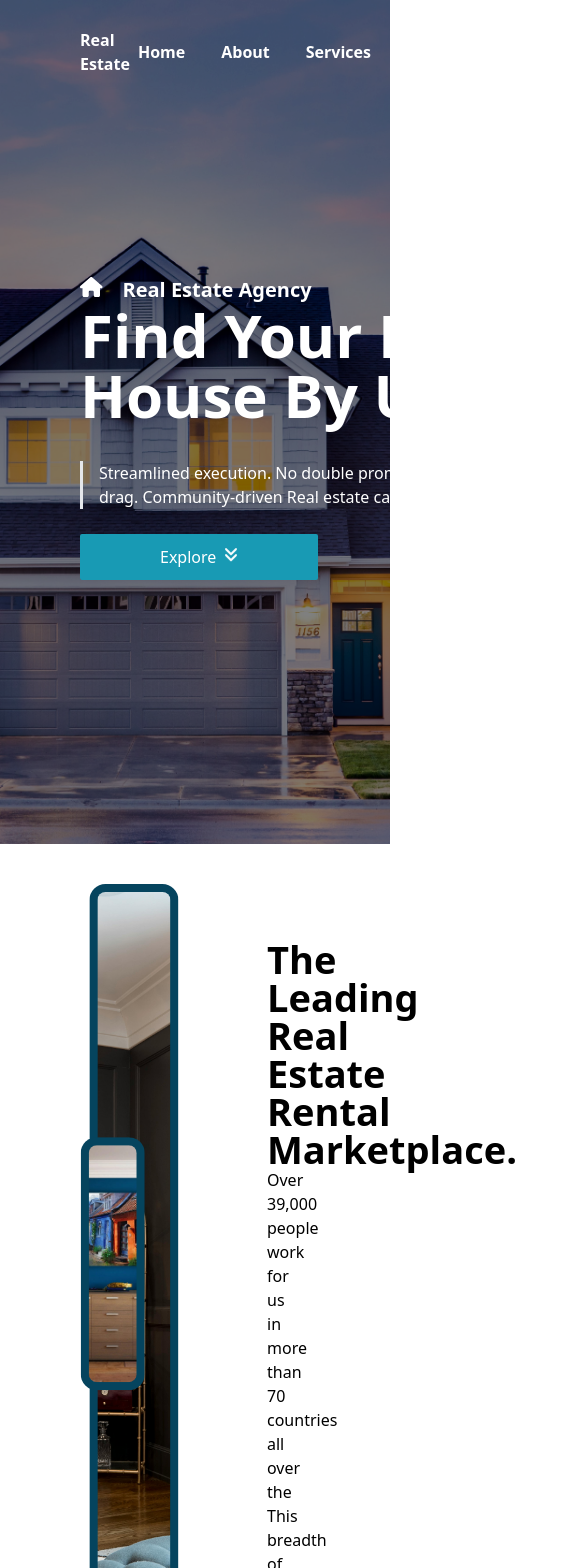
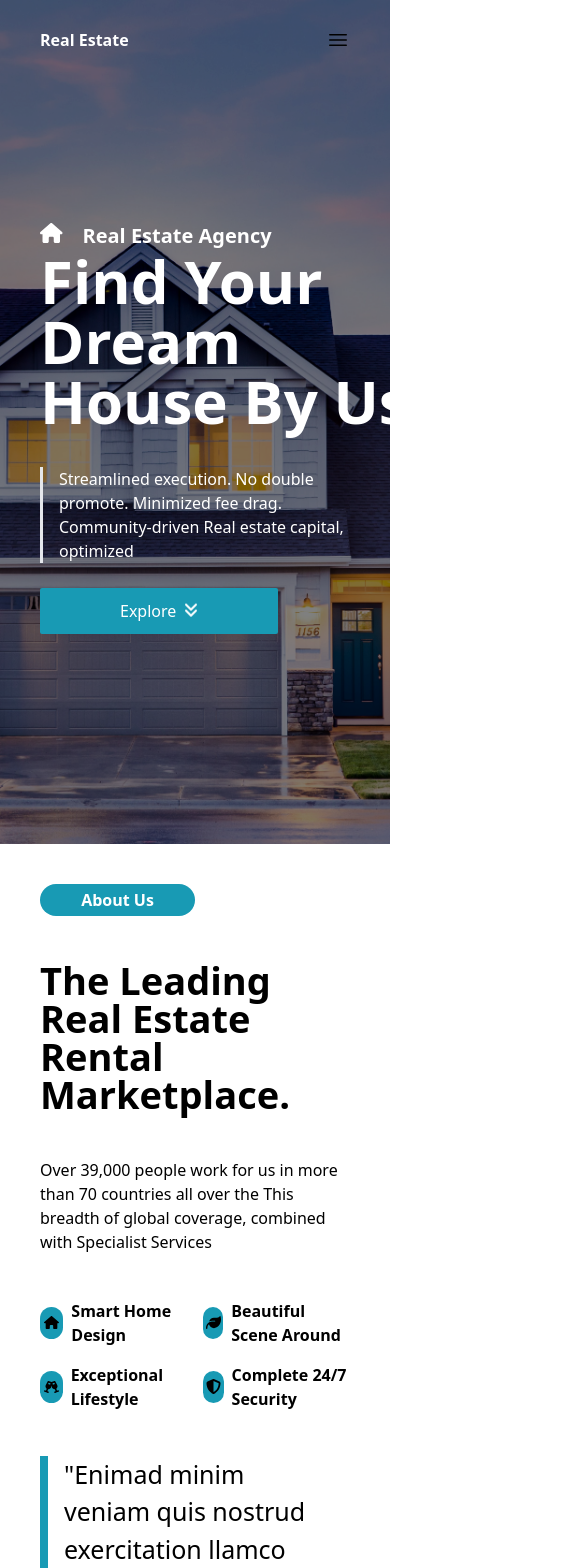
Before and after one commit to wajid-shaikh/WashRealEstate, a React (Vite) app in the folder client/: page / in a window 390 px wide. Shown: the top 1568 px of the page, 585 px wide, since content can reach past the window. Built offline with nearby package versions, Linux system fonts and the light colour scheme.

Commit message:
Compatiblity for Home and navbar and about us updated

```diff
--- a/client/src/Components/AboutUs.jsx
+++ b/client/src/Components/AboutUs.jsx
@@ -6,39 +6,9 @@ import { Link } from "react-router-dom";
 const AboutUs = () => {
   return (
     <>
-      <div className="grid grid-cols-2 gap-4 w-full h-4/5 relative">
-        <div className=" h-screen">
-          <div className="bg-[#05445E] rounded-2xl relative">
-            <img
-              src={AboutSection.bgImage1}
-              className=" p-2 w-5/6 h-full object-cover rounded-2xl bg-[#05445E] transition-all ease-in-out duration-300 hover:bg-[#E66912] "
-              alt=""
-              style={{
-                height: "100vh",
-                overflow: "hidden",
-                position: "absolute",
-                top: "50%",
-                left: "50%",
-                transform: "translate(-50%, 0)",
-              }}
-            />
-            <img
-              src={AboutSection.bgImage2}
-              className=" p-2 w-3/5 object-cover rounded-2xl bg-[#05445E] transition-all ease-in-out duration-300 hover:bg-[#E66912]"
-              alt=""
-              style={{
-                height: "30vh",
-                overflow: "hidden",
-                position: "absolute",
-                top: "50%",
-                left: "50%",
-                transform: "translate(-83%, 100%)",
-              }}
-            />
-          </div>
-        </div>
-        <div className=" h-screen grid grid-cols-1 font-sans mx-16 content-between">
-          <div className=" font-semibold text-base w-1/4 py-1 rounded-2xl bg-[#189AB4] text-center text-white">
+      <div className="grid grid-cols-1 md:grid-cols-2 lg:grid-cols-2 xl:grid-cols-2 gap-4 w-full h-4/5 relative">
+        <div className=" h-screen grid grid-cols-1 font-sans content-between">
+          <div className=" font-semibold text-base w-1/2 md:w-1/4 lg:w-1/4 xl:w-1/4 py-1 rounded-2xl bg-[#189AB4] text-center text-white">
             {AboutSection.aboutUs}
           </div>
           <div className=" font-extrabold text-[38px] leading-none">
@@ -68,6 +38,36 @@ const AboutUs = () => {
             {/* </Link> */}
           </div>
         </div>
+        <div className=" h-screen">
+          <div className="bg-[#05445E] rounded-2xl relative">
+            <img
+              src={AboutSection.bgImage1}
+              className=" p-2 w-5/6 object-cover rounded-2xl bg-[#05445E] transition-all ease-in-out duration-300 hover:bg-[#E66912] "
+              alt=""
+              style={{
+                height: "100vh",
+                overflow: "hidden",
+                position: "absolute",
+                top: "50%",
+                left: "50%",
+                transform: "translate(-50%, 0)",
+              }}
+            />
+            <img
+              src={AboutSection.bgImage2}
+              className=" p-2 w-3/5 object-cover rounded-2xl bg-[#05445E] transition-all ease-in-out duration-300 hover:bg-[#E66912]"
+              alt=""
+              style={{
+                height: "30vh",
+                overflow: "hidden",
+                position: "absolute",
+                top: "50%",
+                left: "50%",
+                transform: "translate(-83%, 100%)",
+              }}
+            />
+          </div>
+        </div>
       </div>
     </>
   );
--- a/client/src/Components/Home.jsx
+++ b/client/src/Components/Home.jsx
@@ -38,17 +38,20 @@ const Home = () => {
           style={containerStyle}
           className={`bg-cover bg-no-repeat bg-bottom filter brightness-50 w-full absolute top-0 -z-[1] h-screen`}
         ></div>
-        <div className=" mx-20 absolute top-1/2 transform -translate-y-1/2">
+        <div className=" mx-10 md:mx-20 lg:mx-20 xl:mx-20 absolute top-1/2 transform -translate-y-1/2">
           <div className=" font-sans font-bold flex items-baseline text-[20px]">
             <FontAwesomeIcon icon={faHouse} className=" text-white" />
             <div className=" px-5 text-white">{HomeSection.HomeTitleText}</div>
           </div>
-          <div className="font-sans font-extrabold text-[60px] text-white w-[550px] leading-none">
+          <div className="font-sans font-extrabold text-[60px] text-white w-[400px] md:w-[550px] lg:w-[600px] xl:w-[700px]  leading-none">
             {HomeSection.HomeBodyText}
           </div>
           <div className="font-sans text-white mt-9 w-[500px] grid grid-cols-1 divide-x-[3px]">
             <div className="  rounded-2xl "></div>
-            <div className=" px-4"> {HomeSection.HomeDescription}</div>
+            <div className=" px-4 w-[350px] md:w-full lg:w-full xl:w-full">
+              {" "}
+              {HomeSection.HomeDescription}
+            </div>
           </div>
           <div className=" mt-9">
             <Link
@@ -64,7 +67,10 @@ const Home = () => {
           </div>
         </div>
       </section>
-      <section id="aboutus" className="mx-20 py-10 flex items-center">
+      <section
+        id="aboutus"
+        className="mx-10 md:mx-20 lg:mx-20 xl:mx-20 py-10 flex items-center"
+      >
         <AboutUs />
       </section>
       <section id="ourServices" className=" bg-[#189AB4] py-10 ">
--- a/client/src/Components/Navbar.jsx
+++ b/client/src/Components/Navbar.jsx
@@ -12,6 +12,9 @@ import {
 import { FontAwesomeIcon } from "@fortawesome/react-fontawesome";
 
 const Navbar = () => {
+  // Set toggle hamburger menu for smaler devices
+  const [toggle, setToggle] = useState(false);
+
   // Navbar background appear after scroll down Scroll Effect
   const [scrolled, setScrolled] = useState(false);
   const location = useLocation();
@@ -44,15 +47,15 @@ const Navbar = () => {
         scrolled || isPropertyPage() ? "bg-[#05445E]" : "bg-transparent"
       }`}
     >
-      <div className=" flex justify-between mx-20 flex-grow">
+      <div className=" flex justify-between mx-10 md:mx-20 lg:mx-20 xl:mx-20 flex-grow">
         {/* Left side with an icon */}
-        <div className="flex items-center space-x-2 ">
+        <div className="flex items-start md:items-center lg:items-center xl:items-center md:space-x-2 lg:space-x-2 xl:space-x-2">
           {/* <img src="icon.png" alt="" className="h-8 w-8" /> */}
           <span className="text-white font-semibold">{NavbarSection.logo}</span>
         </div>
 
         {/* Center with navigation links */}
-        <div className="flex items-center space-x-5 font-semibold cursor-pointer">
+        <div className="  items-center md:space-x-5 lg:space-x-5 xl:space-x-5 font-semibold cursor-pointer hidden md:flex lg:flex xl:flex">
           <ScrollLink
             to="home"
             spy={true}
@@ -61,7 +64,7 @@ const Navbar = () => {
             duration={1000}
             className="text-white hover:text-[#E66912] rounded-lg px-2 transition-all ease-in-out duration-150 font-sans"
           >
-            <Link to={"/"}>{NavbarSection.Navlink1}</Link>
+            <Link to={"/"}>{NavbarSection.visit1}</Link>
           </ScrollLink>
           <ScrollLink
             to="aboutus"
@@ -71,7 +74,7 @@ const Navbar = () => {
             duration={1000}
             className="text-white hover:text-[#E66912] rounded-lg px-2 transition-all ease-in-out duration-150 font-sans cursor-pointer"
           >
-            <Link to={"/"}>{NavbarSection.Navlink2}</Link>
+            <Link to={"/"}>{NavbarSection.visit2}</Link>
           </ScrollLink>
           <ScrollLink
             to="ourServices"
@@ -81,7 +84,7 @@ const Navbar = () => {
             duration={1000}
             className="text-white hover:text-[#E66912] rounded-lg px-2 transition-all ease-in-out duration-150 font-sans cursor-pointer"
           >
-            <Link to={"/"}>{NavbarSection.Navlink4}</Link>
+            <Link to={"/"}>{NavbarSection.visit4}</Link>
           </ScrollLink>
           <ScrollLink
             to="ourAminities"
@@ -91,24 +94,24 @@ const Navbar = () => {
             duration={1000}
             className="text-white hover:text-[#E66912] rounded-lg px-2 transition-all ease-in-out duration-150 font-sans cursor-pointer"
           >
-            <Link to={"/"}>{NavbarSection.Navlink6}</Link>
+            <Link to={"/"}>{NavbarSection.visit6}</Link>
           </ScrollLink>
           <Link
             to="/property"
             className="text-white hover:text-[#E66912] rounded-lg px-2 transition-all ease-in-out duration-150 font-sans cursor-pointer"
           >
-            {NavbarSection.Navlink3}
+            {NavbarSection.visit3}
           </Link>
           <Link
             to="/contactus"
             className="text-white hover:text-[#E66912] rounded-lg px-2 transition-all ease-in-out duration-150 font-sans cursor-pointer"
           >
-            {NavbarSection.Navlink5}
+            {NavbarSection.visit5}
           </Link>
         </div>
 
         {/* Right side with search bar and login/signup */}
-        <div className="flex items-center  relative">
+        <div className="items-center relative hidden md:flex lg:flex xl:flex">
           <div className=" flex justify-between">
             <span className=" text-white py-1 px-2 hover:text-[#E66912] rounded-sm font-semibold mx-4 transition-all ease-in-out duration-200 font-sans cursor-pointer">
               <FontAwesomeIcon icon={faMagnifyingGlass} />
@@ -123,6 +126,125 @@ const Navbar = () => {
             </span>
           </div>
         </div>
+
+        {/* All below Code is for Smaller devices */}
+        <div className="md:hidden lg:hidden grid grid-cols-1  ">
+          {!toggle ? (
+            <svg
+              xmlns="http://www.w3.org/2000/svg"
+              fill="white"
+              onClick={() => setToggle(true)}
+              viewBox="0 0 24 24"
+              strokeWidth="1.5"
+              stroke="currentColor"
+              className="w-6 h-6 cursor-pointer"
+            >
+              <path
+                strokeLinecap="round"
+                strokeLinejoin="round"
+                d="M3.75 6.75h16.5M3.75 12h16.5m-16.5 5.25h16.5"
+              />
+            </svg>
+          ) : (
+            <svg
+              xmlns="http://www.w3.org/2000/svg"
+              fill="white"
+              onClick={() => setToggle(false)}
+              viewBox="0 0 24 24"
+              strokeWidth="1.5"
+              stroke="currentColor"
+              className="w-6 h-6 cursor-pointer float-right"
+            >
+              <path
+                strokeLinecap="round"
+                strokeLinejoin="round"
+                d="M6 18L18 6M6 6l12 12"
+              />
+            </svg>
+          )}
+          {toggle && (
+            <div
+              className={`md:hidden lg:hidden xl:hidden absolute top-20 right-10 bg-[#05445E]  rounded-br-3xl px-10 pt-10 pb-2 transition-all ease-in-out duration-300 ${
+                scrolled || isPropertyPage()
+                  ? " rounded-bl-3xl"
+                  : "rounded-tl-3xl"
+              }`}
+            >
+              <div className="">
+                <div className="grid grid-cols-1 gap-y-3 justify-items-center text-white mb-4">
+                  <ScrollLink
+                    to="home"
+                    spy={true}
+                    smooth={true}
+                    // offset={-80} // Adjust offset based on your layout
+                    duration={1000}
+                    className="text-white hover:text-[#E66912] rounded-lg px-2 transition-all ease-in-out duration-150 font-sans"
+                  >
+                    <Link to={"/"}>{NavbarSection.visit1}</Link>
+                  </ScrollLink>
+                  <ScrollLink
+                    to="aboutus"
+                    spy={true}
+                    smooth={true}
+                    offset={-80} // Adjust offset based on your layout
+                    duration={1000}
+                    className="text-white hover:text-[#E66912] rounded-lg px-2 transition-all ease-in-out duration-150 font-sans cursor-pointer"
+                  >
+                    <Link to={"/"}>{NavbarSection.visit2}</Link>
+                  </ScrollLink>
+                  <ScrollLink
+                    to="ourServices"
+                    spy={true}
+                    smooth={true}
+                    offset={-80} // Adjust offset based on your layout
+                    duration={1000}
+                    className="text-white hover:text-[#E66912] rounded-lg px-2 transition-all ease-in-out duration-150 font-sans cursor-pointer"
+                  >
+                    <Link to={"/"}>{NavbarSection.visit4}</Link>
+                  </ScrollLink>
+                  <ScrollLink
+                    to="ourAminities"
+                    spy={true}
+                    smooth={true}
+                    offset={-80} // Adjust offset based on your layout
+                    duration={1000}
+                    className="text-white hover:text-[#E66912] rounded-lg px-2 transition-all ease-in-out duration-150 font-sans cursor-pointer"
+                  >
+                    <Link to={"/"}>{NavbarSection.visit6}</Link>
+                  </ScrollLink>
+                  <Link
+                    to="/property"
+                    className="text-white hover:text-[#E66912] rounded-lg px-2 transition-all ease-in-out duration-150 font-sans cursor-pointer"
+                  >
+                    {NavbarSection.visit3}
+                  </Link>
+                  <Link
+                    to="/contactus"
+                    className="text-white hover:text-[#E66912] rounded-lg px-2 transition-all ease-in-out duration-150 font-sans cursor-pointer"
+                  >
+                    {NavbarSection.visit5}
+                  </Link>
+                </div>
+                <hr />
+                <div className=" mt-4">
+                  <div className=" flex justify-between">
+                    <span className=" text-white py-1 px-2 hover:text-[#E66912] rounded-sm font-semibold mx-4 transition-all ease-in-out duration-200 font-sans cursor-pointer">
+                      <FontAwesomeIcon icon={faMagnifyingGlass} />
+                    </span>
+                    <span className=" text-white py-1 px-2 hover:text-[#E66912] rounded-sm font-semibold mx-4 transition-all ease-in-out duration-200 font-sans cursor-pointer">
+                      <Link to={`/api/createproperties`}>
+                        <FontAwesomeIcon icon={faUser} />
+                      </Link>
+                    </span>
+                    <span className=" text-white py-1 px-2 hover:text-[#E66912] rounded-sm font-semibold mx-4 transition-all ease-in-out duration-200 font-sans cursor-pointer">
+                      <FontAwesomeIcon icon={faCartShopping} />
+                    </span>
+                  </div>
+                </div>
+              </div>
+            </div>
+          )}
+        </div>
       </div>
     </nav>
   );
--- a/client/src/Constants/index.js
+++ b/client/src/Constants/index.js
@@ -42,12 +42,12 @@ import {
 
 export const NavbarSection = {
   logo: "Real Estate",
-  Navlink1: "Home",
-  Navlink2: "About",
-  Navlink3: "Property",
-  Navlink4: "Services",
-  Navlink5: "Contact",
-  Navlink6: "Aminities",
+  visit1: "Home",
+  visit2: "About",
+  visit3: "Property",
+  visit4: "Services",
+  visit5: "Contact",
+  visit6: "Aminities",
   ic1: "searchSvg",
   ic2: "LoginSvg",
   ic3: "CartSvg",
```
